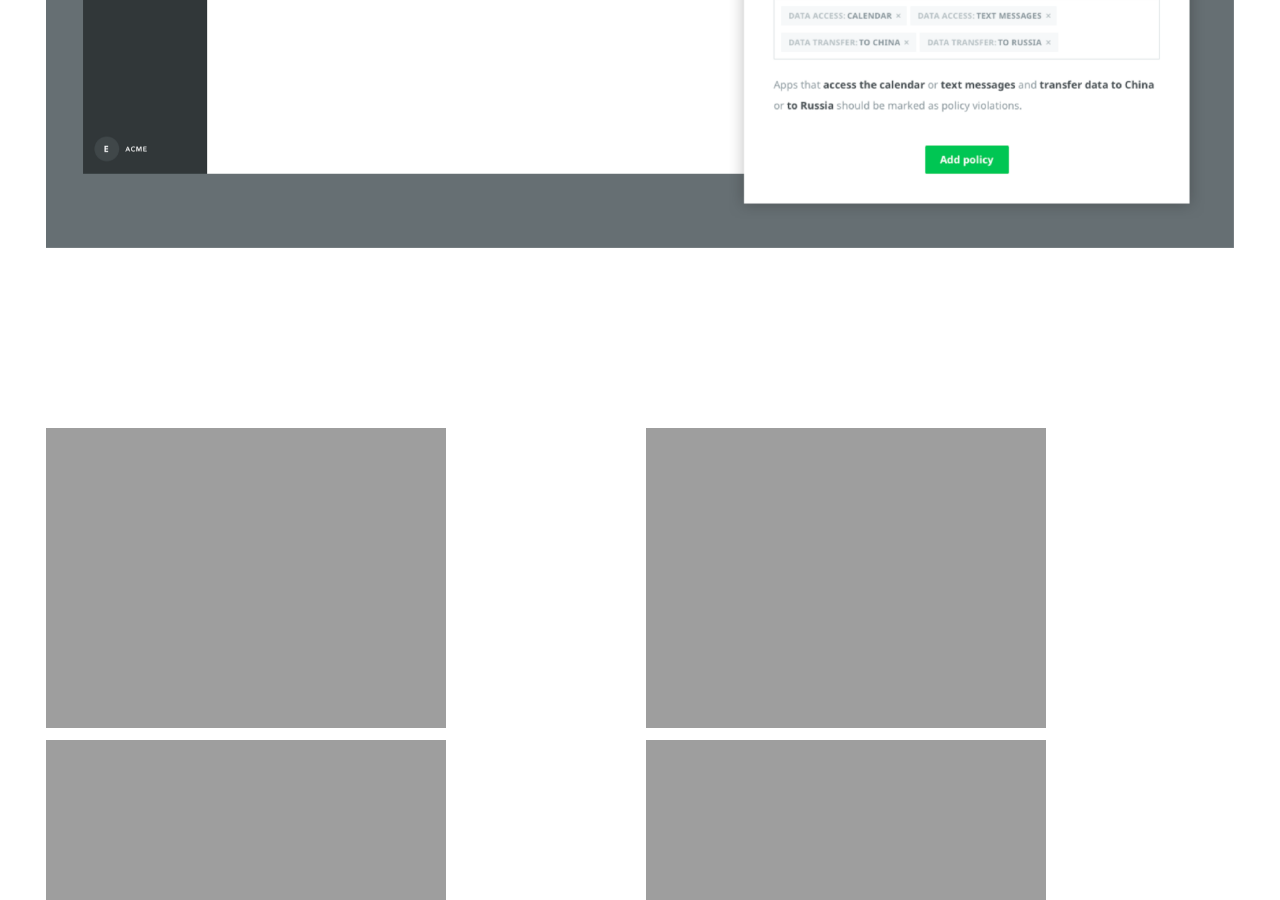
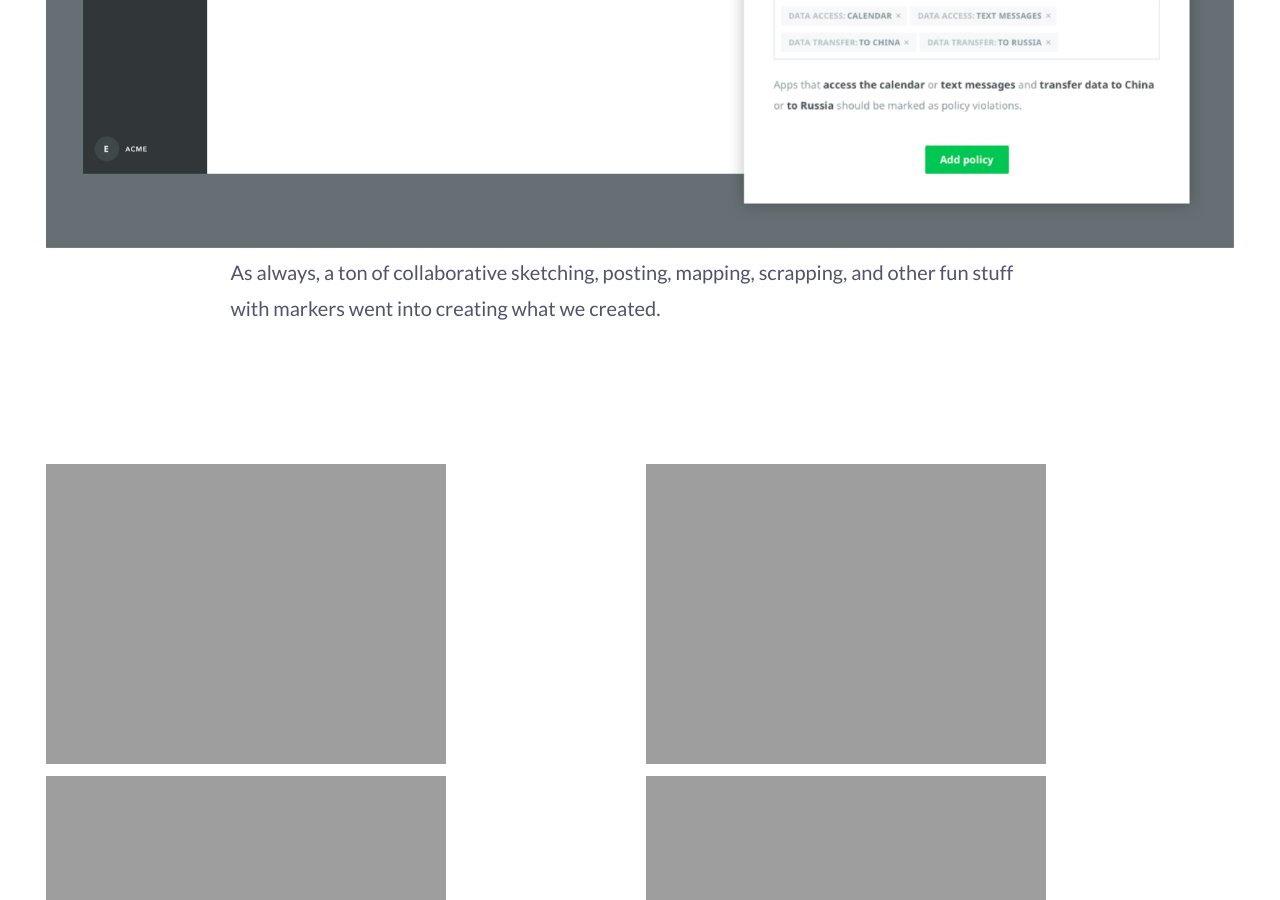
Before and after one commit to ericakatrak/ericakatrak.github.io, a Jekyll site: the page built from _posts/2016-09-07-lookout.md, in a window 1280 px wide and 900 px high, scrolled down 10751 px. Built offline with Jekyll 4.4.1, drawn with Linux system fonts in a browser that asks for light colours.

Commit message:
Lookout copy edit

```diff
--- a/_posts/2016-09-07-lookout.md
+++ b/_posts/2016-09-07-lookout.md
@@ -41,7 +41,7 @@ alt: Lookout
 </ul>
 
 <section>
-<p>&nbsp;</p>
+<p>As always, a ton of collaborative sketching, posting, mapping, scrapping, and other fun stuff with markers went into creating what we created.</p>
 </section>
 
 <ul class="grid fade" id="grid">
```
